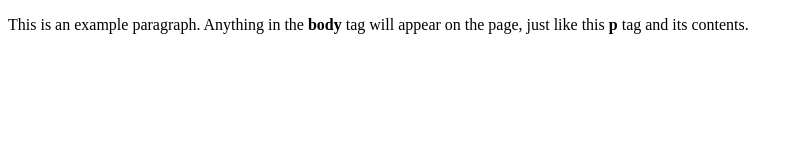
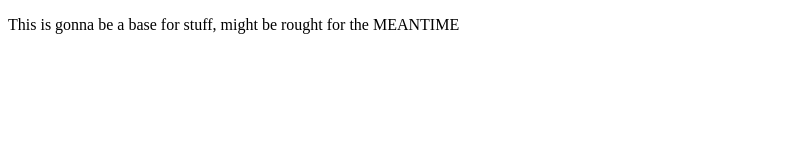
Before and after one commit to mttw-frd/webpage-test, a plain HTML site: page index.html in a window 1280 px wide. Shown: the whole page, without its empty margins (0-800 px from the left). Drawn offline with Linux system fonts and the light colour scheme.

Commit message:
Update index.html

```diff
--- a/index.html
+++ b/index.html
@@ -1,9 +1,9 @@
 <!doctype html>
 <html>
   <head>
-    <title>Welcome to my github page, uhhh yeah!</title>
+    <title>Welcome to MY DOMAIN!</title>
   </head>
   <body>
-    <p>This is an example paragraph. Anything in the <strong>body</strong> tag will appear on the page, just like this <strong>p</strong> tag and its contents.</p>
+    <p>This is gonna be a base for stuff, might be rought for the </strong>MEANTIME</strong></p>
   </body>
 </html>
```
